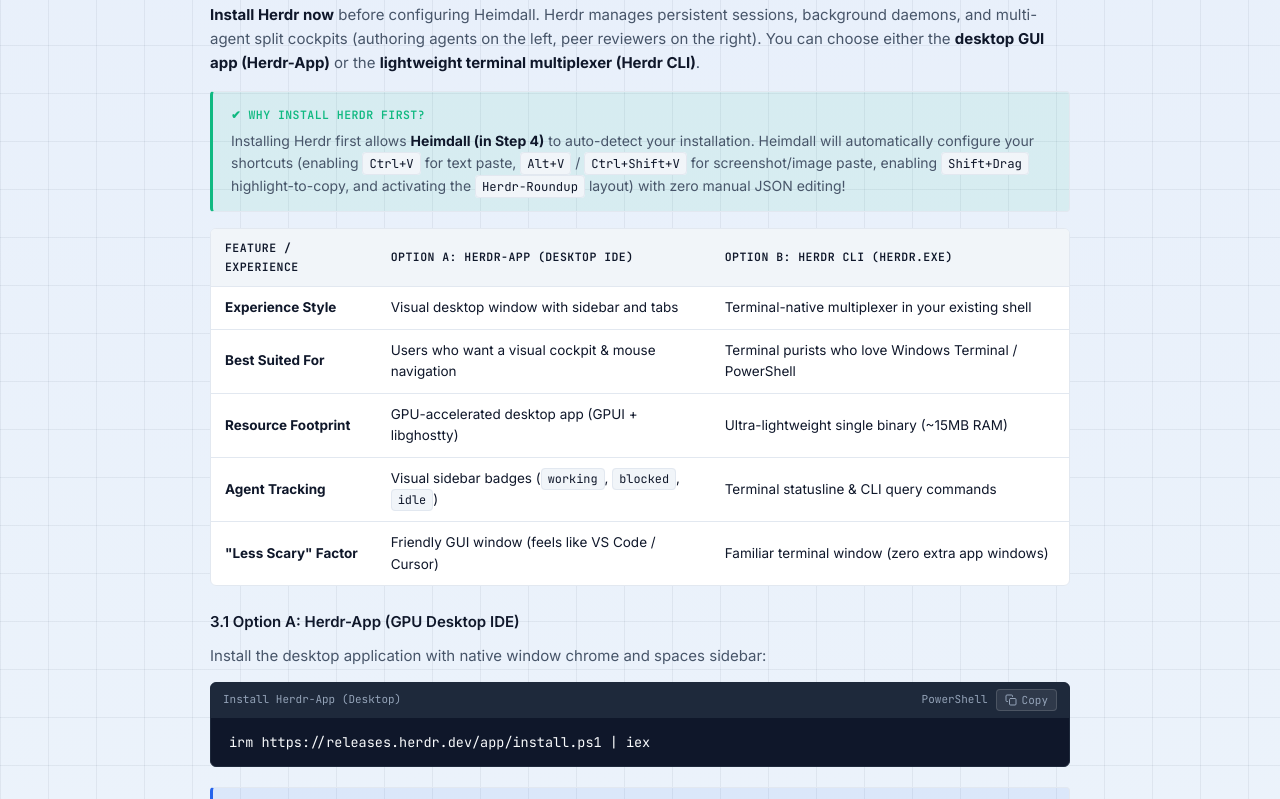
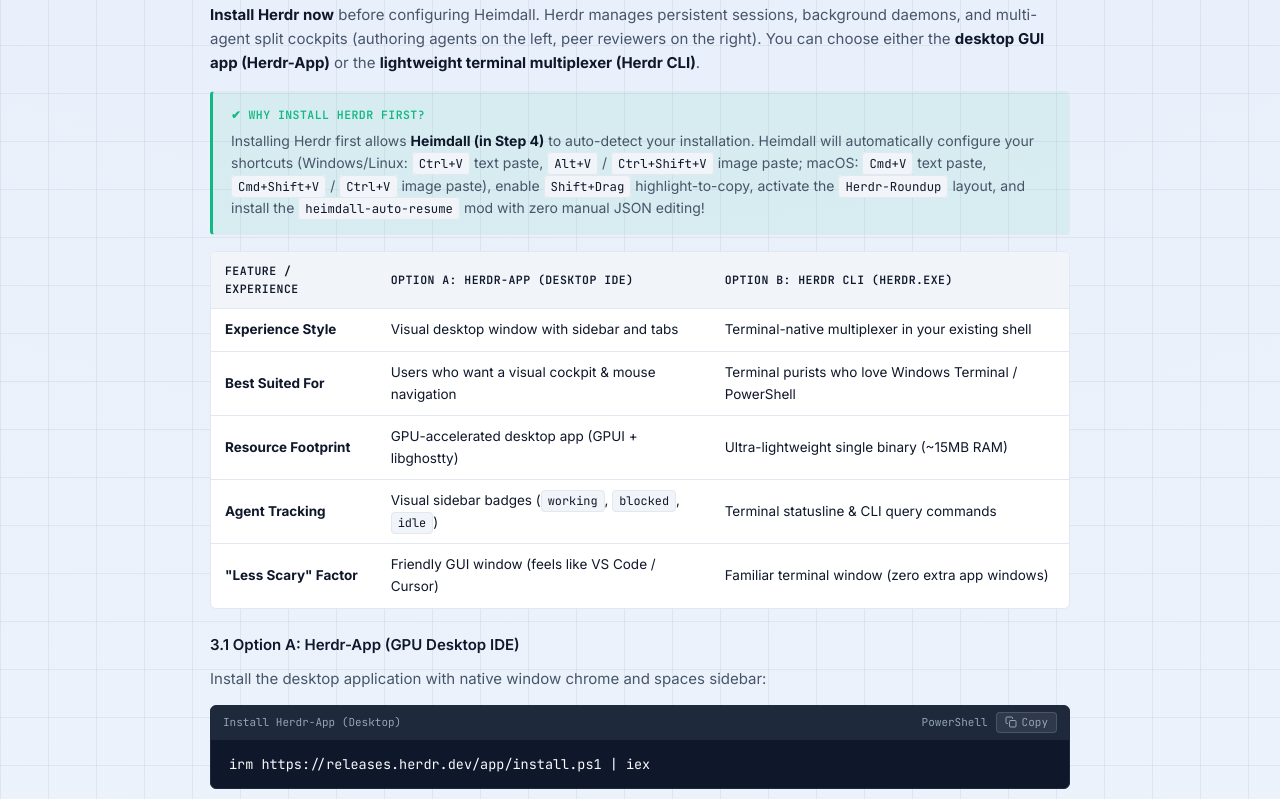
Before and after one commit to bepaldes/bepaldes.github.io, a plain HTML site: page install-guide.html in a window 1280 px wide. Shown: the part 2931-3730 px from the top of the page. Drawn offline with nearby package versions, Linux system fonts and the light colour scheme.

Commit message:
docs: update heimdall-agent badge to v1.7.0 (69 skills) and sync install guide

```diff
--- a/install-guide.html
+++ b/install-guide.html
@@ -1034,7 +1034,7 @@ gc status</code></pre>
         <div class="panel-head">&#10004; Why Install Herdr First?</div>
         <p>
           Installing Herdr first allows <strong>Heimdall (in Step 4)</strong> to auto-detect your installation.
-          Heimdall will automatically configure your shortcuts (enabling <code>Ctrl+V</code> for text paste, <code>Alt+V</code> / <code>Ctrl+Shift+V</code> for screenshot/image paste, enabling <code>Shift+Drag</code> highlight-to-copy, and activating the <code>Herdr-Roundup</code> layout) with zero manual JSON editing!
+          Heimdall will automatically configure your shortcuts (Windows/Linux: <code>Ctrl+V</code> text paste, <code>Alt+V</code> / <code>Ctrl+Shift+V</code> image paste; macOS: <code>Cmd+V</code> text paste, <code>Cmd+Shift+V</code> / <code>Ctrl+V</code> image paste), enable <code>Shift+Drag</code> highlight-to-copy, activate the <code>Herdr-Roundup</code> layout, and install the <code>heimdall-auto-resume</code> mod with zero manual JSON editing!
         </p>
       </div>
 
@@ -1303,7 +1303,7 @@ npm install</code></pre>
             <tr>
               <td><strong>Herdr-App Integration</strong></td>
               <td><code>Automatic</code></td>
-              <td>Auto-configures <code>Ctrl+V</code> text paste, <code>Alt+V</code> / <code>Ctrl+Shift+V</code> image paste, <code>Shift+Drag</code> copy, and <code>Herdr-Roundup</code> layout.</td>
+              <td>Auto-configures cross-platform paste/copy shortcuts (Windows/Linux &amp; macOS), <code>Shift+Drag</code> copy, <code>Herdr-Roundup</code> layout, and <code>heimdall-auto-resume</code> mod.</td>
             </tr>
           </tbody>
         </table>
```
Also changed, not shown: index.html (+2 -2 lines).
